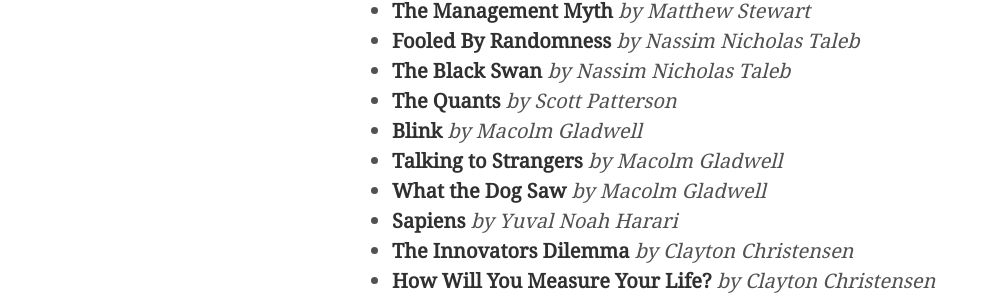
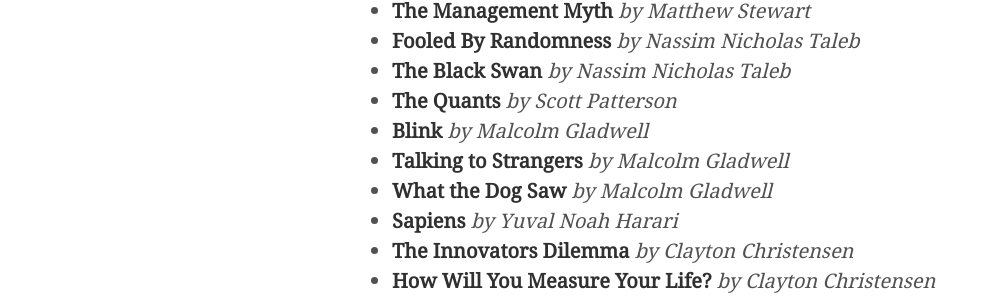
Before and after one commit to Vivekhaz/site_personal, a Jekyll site: the page built from about.md, in a window 1280 px wide and 900 px high, scrolled down 2210 px. Shown: the part 322-622 px from the top of the window, without its empty margins (208-1211 px from the left). Built offline with Jekyll 4.4.1, drawn with Linux system fonts in a browser that asks for light colours.

Commit message:
Update about.md

```diff
--- a/about.md
+++ b/about.md
@@ -53,9 +53,9 @@
 - __Fooled By Randomness__ <cite> by Nassim Nicholas Taleb </cite>
 - __The Black Swan__ <cite> by Nassim Nicholas Taleb </cite>
 - __The Quants__ <cite> by Scott Patterson </cite>
-- __Blink__ <cite> by Macolm Gladwell</cite>
-- __Talking to Strangers__ <cite> by Macolm Gladwell</cite>
-- __What the Dog Saw__ <cite> by Macolm Gladwell</cite>
+- __Blink__ <cite> by Malcolm Gladwell</cite>
+- __Talking to Strangers__ <cite> by Malcolm Gladwell</cite>
+- __What the Dog Saw__ <cite> by Malcolm Gladwell</cite>
 - __Sapiens__ <cite> by Yuval Noah Harari</cite>
 - __The Innovators Dilemma__ <cite> by Clayton Christensen </cite>
 - __How Will You Measure Your Life?__ <cite> by Clayton Christensen </cite>
```
